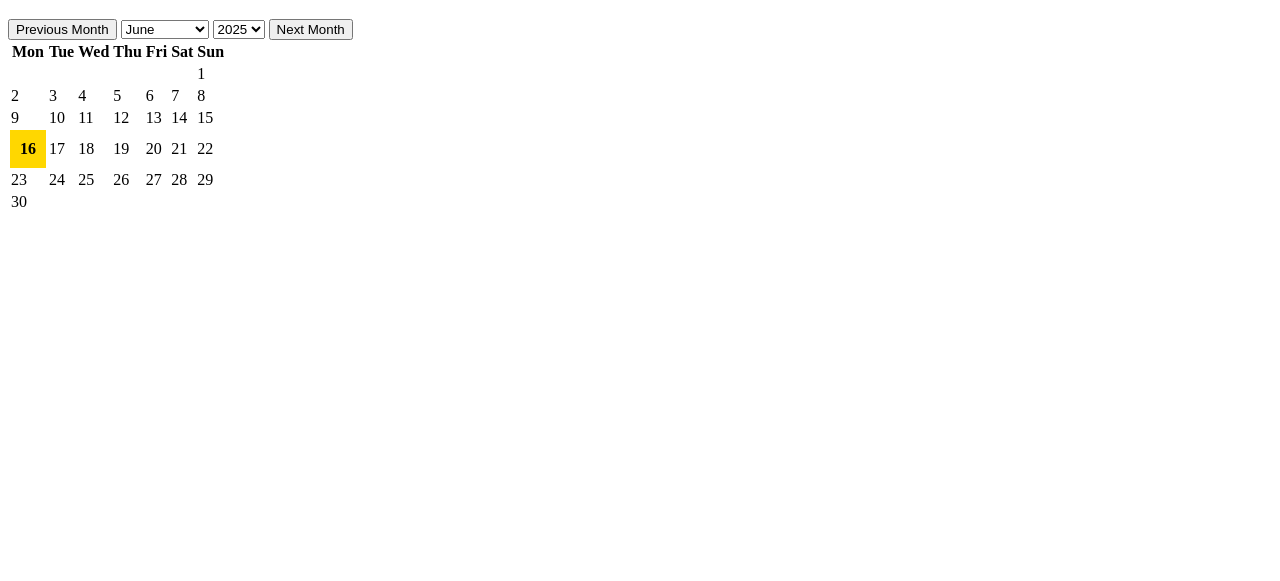
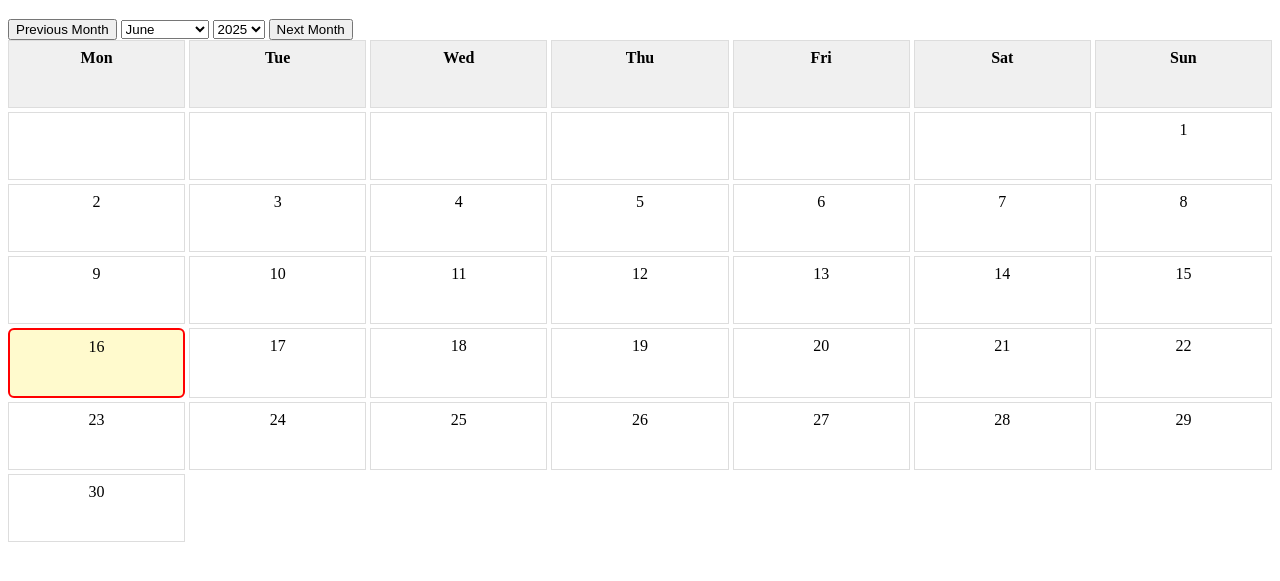
Before and after one commit to AliQassab/Piscine-Sprint-2-Days-calendar, a plain HTML site: page index.html in a window 1280 px wide. Shown: the part 61-642 px from the top of the page. Drawn offline with Linux system fonts and the light colour scheme.

Commit message:
Display calendar in grid

```diff
--- a/index.html
+++ b/index.html
@@ -4,10 +4,33 @@
     <meta charset="UTF-8" />
     <meta name="viewport" content="width=device-width, initial-scale=1.0" />
     <title>Days Calendar</title>
-    <script type="module" src="common.mjs"></script>
+    <!-- <script type="module" src="common.mjs"></script> -->
     <script type="module" src="web.mjs"></script>
   </head>
   <style>
+    .calendar-grid {
+  display: grid;
+  grid-template-columns: repeat(7, 1fr);
+  gap: 4px;
+}
+
+.calendar-grid div {
+  padding: 8px;
+  text-align: center;
+  border: 1px solid #ddd;
+  min-height: 50px;
+}
+
+.calendar-grid .day-name {
+  font-weight: bold;
+  background-color: #f0f0f0;
+}
+
+.calendar-grid .today {
+  border: 2px solid red;
+  border-radius: 6px;
+  background-color: #fffacd;
+}
 
     #description-box {
       position: fixed;
--- a/web.mjs
+++ b/web.mjs
@@ -1,7 +1,176 @@
-//This is a placeholder file which shows how you can access functions and data defined in other files.
-// It can be loaded into index.html.
-// Note that when running locally, in order to open a web page which uses modules, you must serve the directory over HTTP e.g. with https://www.npmjs.com/package/http-server
-// You can't open the index.html file using a file:// URL.
+// //This is a placeholder file which shows how you can access functions and data defined in other files.
+// // It can be loaded into index.html.
+// // Note that when running locally, in order to open a web page which uses modules, you must serve the directory over HTTP e.g. with https://www.npmjs.com/package/http-server
+// // You can't open the index.html file using a file:// URL.
+// import { calculateSpecialDay } from "./common.mjs";
+// import daysData from "./days.json" with { type: "json" };
+
+// const monthNames = [
+//     "January", "February", "March", "April", "May", "June",
+//     "July", "August", "September", "October", "November", "December"
+// ];
+
+// let currentMonth = new Date().getMonth();
+// let currentYear = new Date().getFullYear();
+
+// function createCalendarGrid(year, month) {
+//     document.querySelector('#calendar').innerHTML = '';
+
+//     const firstDay = (new Date(year, month).getDay() + 6) % 7;
+
+//     const daysInMonth = new Date(year, month + 1, 0).getDate();
+
+//     const calendarTable = document.createElement("table");
+//     const headerRow = document.createElement("tr");
+//     const dayNames = ["Mon", "Tue", "Wed", "Thu", "Fri", "Sat", "Sun"];
+
+//     dayNames.forEach(dayName => {
+//         const th = document.createElement("th");
+//         th.innerText = dayName;
+//         headerRow.appendChild(th);
+//     });
+
+//     calendarTable.appendChild(headerRow);
+
+//     let day = 1;
+//     for (let i = 0; i < 6; i++) {
+//         const row = document.createElement("tr");
+//         for (let j = 0; j < 7; j++) {
+//             const cell = document.createElement("td");
+//             if (i === 0 && j < firstDay) {
+//                 cell.innerText = '';
+//             } else if (day <= daysInMonth) {
+//                 cell.innerText = day;
+//                 const today = new Date();
+//                 if (today.getFullYear() === year && today.getMonth() === month && today.getDate() === day) {
+//                     cell.style.backgroundColor = "#FFD700";
+//                     cell.style.fontWeight = "bold";
+//                     cell.style.color = "black";
+//                     cell.style.padding = "10px";
+//                 }
+//                 // Highlight & interact with special days
+//                 daysData.forEach(d => {
+//                     if (d.monthName === monthNames[month]) {
+//                         const specialDayDate = calculateSpecialDay(year, month, d);
+//                         if (specialDayDate === day) {
+//                             cell.style.backgroundColor = "#FFD700";
+//                             cell.style.fontWeight = "bold";
+//                             cell.style.color = "black";
+//                             cell.style.padding = "10px";
+
+//                             const dayName = document.createElement("div");
+//                             dayName.style.fontSize = "12px";
+//                             dayName.style.marginTop = "5px";
+//                             dayName.style.textAlign = "center";
+//                             dayName.innerText = d.name;
+//                             cell.appendChild(dayName);
+
+//                             cell.addEventListener("click", () =>{
+//                                 fetchSpecialDayDescription(d.descriptionURL, d.name);
+
+//                             } );
+//                         }
+//                     }
+//                 });
+
+//                 day++;
+//             }
+//             row.appendChild(cell);
+//         }
+//         calendarTable.appendChild(row);
+//         if (day > daysInMonth) break;
+//     }
+
+//     // document.querySelector('#calendar').innerHTML = '';
+//     document.querySelector('#calendar').appendChild(calendarTable);
+//     document.querySelector("#close-description").addEventListener("click", () => {
+//         document.querySelector("#description-box").style.display = "none";
+//       });
+
+// }
+
+
+
+// function prevMonth() {
+//     if (currentMonth === 0) {
+//         currentMonth = 11;
+//         currentYear--;
+//     } else {
+//         currentMonth--;
+//     }
+//     updateCalendar();
+// }
+
+// function nextMonth() {
+//     if (currentMonth === 11) {
+//         currentMonth = 0;
+//         currentYear++;
+//     } else {
+//         currentMonth++;
+//     }
+//     updateCalendar();
+// }
+
+// function updateCalendar() {
+//     createCalendarGrid(currentYear, currentMonth);
+//     document.querySelector("#monthSelector").value = currentMonth;
+//     document.querySelector("#yearSelector").value = currentYear;
+//     document.querySelector("#description-box").style.display = "none";
+// }
+
+// async function fetchSpecialDayDescription(url, dayName) {
+//     try {
+//         const response = await fetch(url);
+//         const text = await response.text();
+//         document.querySelector("#description-box").style.display = "block";
+//         document.querySelector("#description-title").innerText = dayName;
+//         document.querySelector("#description-text").innerText = text;
+//     } catch (error) {
+//         console.error("Error fetching description:", error);
+//     }
+// }
+
+
+// function populateMonthYearSelectors() {
+//     const monthSelector = document.querySelector("#monthSelector");
+//     const yearSelector = document.querySelector("#yearSelector");
+
+
+
+//   const monthNames = [...Array(12)].map((_, i) => new Date(0, i).toLocaleString("default", { month: "long" }));
+//   monthNames.forEach((m, i) => {
+//     const opt = document.createElement("option");
+//     opt.value = i;
+//     opt.textContent = m;
+//     monthSelector.appendChild(opt);
+//   });
+
+//   for (let y = 1900; y <= 2050; y++) {
+//     const opt = document.createElement("option");
+//     opt.value = y;
+//     opt.textContent = y;
+//     yearSelector.appendChild(opt);
+//   }
+//     monthSelector.addEventListener("change", (e) => {
+//         currentMonth = parseInt(e.target.value);
+//         updateCalendar();
+//     });
+
+//     yearSelector.addEventListener("change", (e) => {
+//         currentYear = parseInt(e.target.value);
+//         updateCalendar();
+//     });
+//     monthSelector.value = currentMonth;
+// yearSelector.value = currentYear;
+// }
+
+// window.onload = function () {
+//     createCalendarGrid(currentYear, currentMonth);
+//     populateMonthYearSelectors();
+//     document.querySelector('#prevMonth').addEventListener('click', prevMonth);
+//     document.querySelector('#nextMonth').addEventListener('click', nextMonth);
+// };
+// Rewritten version using CSS Grid instead of <table>
 import { calculateSpecialDay } from "./common.mjs";
 import daysData from "./days.json" with { type: "json" };
 
@@ -13,42 +182,38 @@ const monthNames = [
 let currentMonth = new Date().getMonth();
 let currentYear = new Date().getFullYear();
 
+
 function createCalendarGrid(year, month) {
-    document.querySelector('#calendar').innerHTML = '';
+  const calendar = document.querySelector("#calendar");
+  calendar.innerHTML = "";
+
+  const grid = document.createElement("div");
+  grid.className = "calendar-grid";
 
   const firstDay = (new Date(year, month).getDay() + 6) % 7;
-
   const daysInMonth = new Date(year, month + 1, 0).getDate();
 
-    const calendarTable = document.createElement("table");
-    const headerRow = document.createElement("tr");
   const dayNames = ["Mon", "Tue", "Wed", "Thu", "Fri", "Sat", "Sun"];
-
-    dayNames.forEach(dayName => {
-        const th = document.createElement("th");
-        th.innerText = dayName;
-        headerRow.appendChild(th);
+  dayNames.forEach(day => {
+    const dayEl = document.createElement("div");
+    dayEl.className = "day-name";
+    dayEl.innerText = day;
+    grid.appendChild(dayEl);
   });
 
-    calendarTable.appendChild(headerRow);
+  for (let i = 0; i < firstDay; i++) {
+    grid.appendChild(document.createElement("div"));
+  }
 
-    let day = 1;
-    for (let i = 0; i < 6; i++) {
-        const row = document.createElement("tr");
-        for (let j = 0; j < 7; j++) {
-            const cell = document.createElement("td");
-            if (i === 0 && j < firstDay) {
-                cell.innerText = '';
-            } else if (day <= daysInMonth) {
+  for (let day = 1; day <= daysInMonth; day++) {
+    const cell = document.createElement("div");
     cell.innerText = day;
+
     const today = new Date();
     if (today.getFullYear() === year && today.getMonth() === month && today.getDate() === day) {
-                    cell.style.backgroundColor = "#FFD700";
-                    cell.style.fontWeight = "bold";
-                    cell.style.color = "black";
-                    cell.style.padding = "10px";
+      cell.classList.add("today");
     }
-                // Highlight & interact with special days
+
     daysData.forEach(d => {
       if (d.monthName === monthNames[month]) {
         const specialDayDate = calculateSpecialDay(year, month, d);
@@ -65,31 +230,28 @@ function createCalendarGrid(year, month) {
           dayName.innerText = d.name;
           cell.appendChild(dayName);
 
-                            cell.addEventListener("click", () =>{
+          cell.addEventListener("click", () => {
             fetchSpecialDayDescription(d.descriptionURL, d.name);
-
-                            } );
+          });
         }
       }
     });
 
-                day++;
-            }
-            row.appendChild(cell);
-        }
-        calendarTable.appendChild(row);
-        if (day > daysInMonth) break;
+    grid.appendChild(cell);
   }
 
-    // document.querySelector('#calendar').innerHTML = '';
-    document.querySelector('#calendar').appendChild(calendarTable);
+  calendar.appendChild(grid);
   document.querySelector("#close-description").addEventListener("click", () => {
     document.querySelector("#description-box").style.display = "none";
   });
-
 }
 
-
+function updateCalendar() {
+  createCalendarGrid(currentYear, currentMonth);
+  document.querySelector("#monthSelector").value = currentMonth;
+  document.querySelector("#yearSelector").value = currentYear;
+  document.querySelector("#description-box").style.display = "none";
+}
 
 function prevMonth() {
   if (currentMonth === 0) {
@@ -111,13 +273,6 @@ function nextMonth() {
   updateCalendar();
 }
 
-function updateCalendar() {
-    createCalendarGrid(currentYear, currentMonth);
-    document.querySelector("#monthSelector").value = currentMonth;
-    document.querySelector("#yearSelector").value = currentYear;
-    document.querySelector("#description-box").style.display = "none";
-}
-
 async function fetchSpecialDayDescription(url, dayName) {
   try {
     const response = await fetch(url);
@@ -130,27 +285,20 @@ async function fetchSpecialDayDescription(url, dayName) {
   }
 }
 
-
 function populateMonthYearSelectors() {
   const monthSelector = document.querySelector("#monthSelector");
   const yearSelector = document.querySelector("#yearSelector");
 
-
-
-  const monthNames = [...Array(12)].map((_, i) => new Date(0, i).toLocaleString("default", { month: "long" }));
   monthNames.forEach((m, i) => {
-    const opt = document.createElement("option");
-    opt.value = i;
-    opt.textContent = m;
+    const opt = new Option(m, i);
     monthSelector.appendChild(opt);
   });
 
   for (let y = 1900; y <= 2050; y++) {
-    const opt = document.createElement("option");
-    opt.value = y;
-    opt.textContent = y;
+    const opt = new Option(y, y);
     yearSelector.appendChild(opt);
   }
+
   monthSelector.addEventListener("change", (e) => {
     currentMonth = parseInt(e.target.value);
     updateCalendar();
@@ -160,6 +308,7 @@ function populateMonthYearSelectors() {
     currentYear = parseInt(e.target.value);
     updateCalendar();
   });
+
   monthSelector.value = currentMonth;
   yearSelector.value = currentYear;
 }
```
Lines whose indentation alone changed are shown as unchanged.
